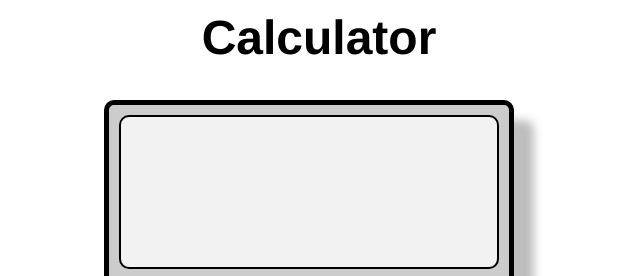
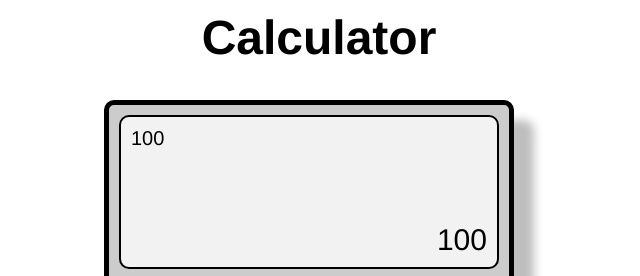
Before and after one commit to Khthonian/Calculator, a plain HTML site: page index.html in a window 1280 px wide. Shown: the top 276 px of the page, without its empty margins (331-971 px from the left). Drawn offline with Linux system fonts and the light colour scheme.

Commit message:
Update screen styling
- Changed positioning CSS
- Added two lines, for output and step-by-step

```diff
--- a/index.html
+++ b/index.html
@@ -12,7 +12,8 @@
     </header>
     <div class="calculator">
         <div class="screen">
-
+            <div class="step-by-step">100</div>
+            <div class="output">100</div>
         </div>
         <div class="input-buttons">
             <button id="clear-button" class="span button">CLEAR</button>
--- a/style.css
+++ b/style.css
@@ -41,11 +41,32 @@ body {
 }
 
 .screen {
+    position: relative;
     height: 150px;
     background-color: #f2f2f2;
     border: 2px solid black;
     border-radius: 10px;
     margin: 10px;
+    overflow: hidden;
+    color: black;
+}
+
+.screen > .step-by-step {
+    position: absolute;
+    top: 0;
+    left: 0;
+    font-size: 20px;
+    padding-left: 10px;
+    padding-top: 10px;
+}
+
+.screen > .output {
+    position: absolute;
+    bottom: 0;
+    right: 0;
+    font-size: 30px;
+    padding-right: 10px;
+    padding-bottom: 10px;
 }
 
 .input-buttons {
```
